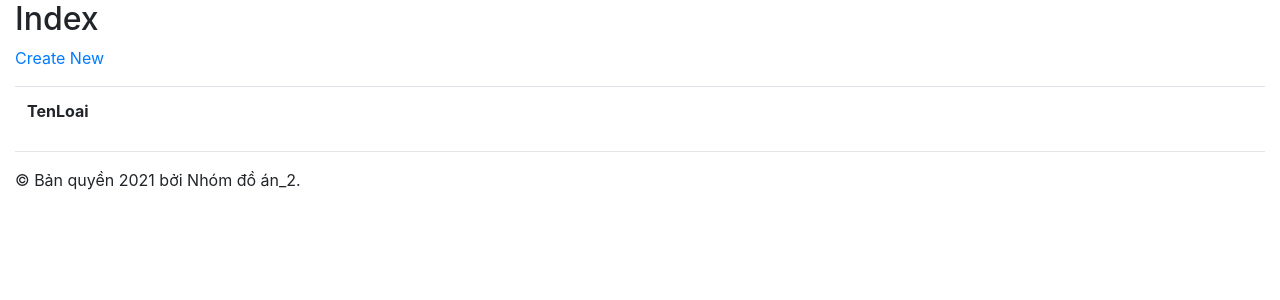
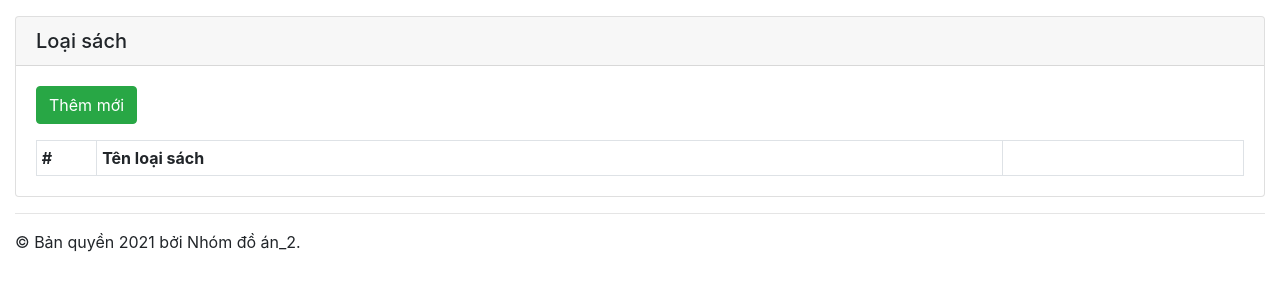
Before and after one commit to ngovanthai123/QLBanSach, an ASP.NET MVC app: page /LoaiSach in a window 1280 px wide. Shown: the part 106-406 px from the top of the page. Run offline with ASP.NET Core 8 and stand-ins for ASP.NET MVC 5, Linux system fonts and the light colour scheme; data that the repository does not hold is empty; the project's own start-up code is not run, and a stand-in starts its controllers and pages; some libraries are stand-ins or nearby versions.

Commit message:
Edit LoaiSach hoàn chỉnh

```diff
--- a/ShopOnline/ShopOnline/Models/LoaiSach.cs
+++ b/ShopOnline/ShopOnline/Models/LoaiSach.cs
@@ -11,6 +11,7 @@ namespace ShopOnline.Models
 {
     using System;
     using System.Collections.Generic;
+    using System.ComponentModel.DataAnnotations;
 
     public partial class LoaiSach
     {
@@ -19,8 +20,11 @@ namespace ShopOnline.Models
         {
             this.Sach = new HashSet<Sach>();
         }
+        [Display(Name ="Mã số")]
+        public int ID { get; set; }
 
-        public int ID { get; set; }
+        [Display(Name ="Tên loại sách")]
+        [Required(ErrorMessage ="Không được bỏ trống")]
         public string TenLoai { get; set; }
 
         [System.Diagnostics.CodeAnalysis.SuppressMessage("Microsoft.Usage", "CA2227:CollectionPropertiesShouldBeReadOnly")]
--- a/ShopOnline/ShopOnline/Views/LoaiSach/Index.cshtml
+++ b/ShopOnline/ShopOnline/Views/LoaiSach/Index.cshtml
@@ -1,33 +1,37 @@
 @model IEnumerable<ShopOnline.Models.LoaiSach>
 
 @{
-    ViewBag.Title = "Index";
+    ViewBag.Title = "Loại sách";
 }
 
-<h2>Index</h2>
-
-<p>
-    @Html.ActionLink("Create New", "Create")
-</p>
-<table class="table">
+<div class="card mt-3">
+    <h5 class="card-header">@ViewBag.Title</h5>
+    <div class="card-body">
+        <p><a class="btn btn-success" href="@Url.Action("Create")" role="button">Thêm mới</a></p>
+        <table class="table table-bordered table-hover table-sm mb-0">
             <tr>
+                <th width="5%">#</th>
                 <th>
                     @Html.DisplayNameFor(model => model.TenLoai)
                 </th>
-        <th></th>
+                <th width="20%"></th>
             </tr>
-
-@foreach (var item in Model) {
+            @{ int stt = 1; }
+            @foreach (var item in Model)
+            {
                 <tr>
+                    <td>@stt</td>
                     <td>
                         @Html.DisplayFor(modelItem => item.TenLoai)
                     </td>
-        <td>
-            @Html.ActionLink("Edit", "Edit", new { id=item.ID }) |
-            @Html.ActionLink("Details", "Details", new { id=item.ID }) |
-            @Html.ActionLink("Delete", "Delete", new { id=item.ID })
+                    <td class="text-center">
+                        <a class="btn btn-outline-warning" @Html.ActionLink("Cập nhật", "Edit", new { id = item.ID })></a>
+                        <a class="btn btn-outline-info" @Html.ActionLink("Chi tiết", "Details", new { id = item.ID })></a>
+                        <a class="btn btn-outline-primary" @Html.ActionLink("Xóa", "Delete", new { id = item.ID })></a>
                     </td>
                 </tr>
+                stt++;
             }
-
         </table>
+    </div>
+</div>
```
Also changed, not shown: ShopOnline/ShopOnline/Views/LoaiSach/Create.cshtml (+3 -4 lines), ShopOnline/ShopOnline/Views/LoaiSach/Delete.cshtml (+4 -6 lines), ShopOnline/ShopOnline/Views/LoaiSach/Details.cshtml (+4 -5 lines), ShopOnline/ShopOnline/Views/LoaiSach/Edit.cshtml (+5 -5 lines), 2 other files. Lines whose indentation alone changed are shown as unchanged.
